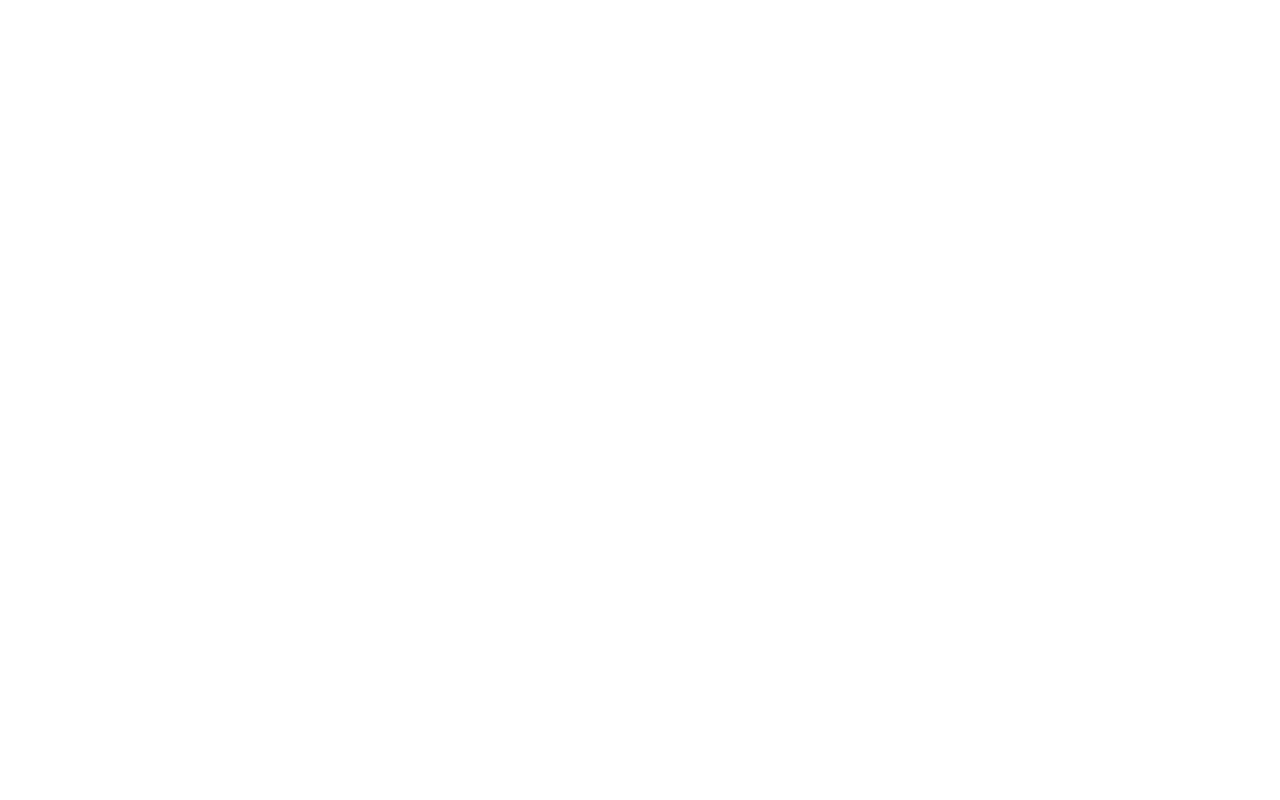
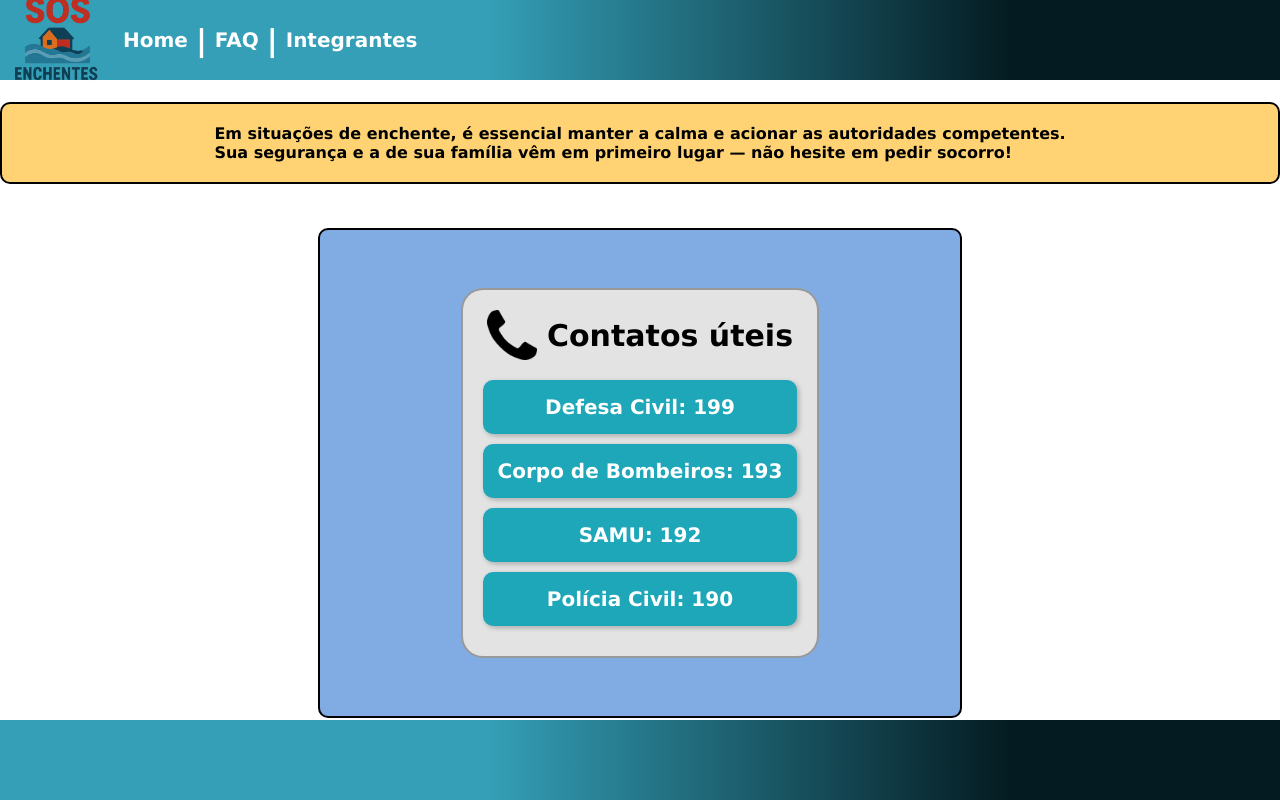
Before and after one commit to SOS-Enchentes/Front_End, a plain HTML site: page Front_End/assets/contatos.html in a window 1280 px wide. Drawn offline with Linux system fonts and the light colour scheme.

Commit message:
Página contatos finalizada, imagens corrigidas, imagem telefone adicionada.

```diff
--- a/Front_End/assets/contatos.html
+++ b/Front_End/assets/contatos.html
@@ -3,9 +3,43 @@
 <head>
     <meta charset="UTF-8">
     <meta name="viewport" content="width=device-width, initial-scale=1.0">
-    <title>Document</title>
+    <link rel="stylesheet" href="./css/style.css">
+    <title>Contatos</title>
 </head>
 <body>
-
+    <header>
+        <img src="./img/logo.png" class="fotologo" alt="Logo">
+        <nav>
+            <ul>
+                <li><a href="paginainicial.html">Home</a></li>
+                <li>|</li>
+                <li><a href="./faq.html">FAQ</a></li>
+                <li>|</li>
+                <li><a href="./integrantes.html">Integrantes</a></li>
+            </ul>
+        </nav>
+    </header>
+    <main>
+        <section class="hero"><br><br>
+            <div class="caixaamarela">
+                <p class="textocaixaamarela">Em situações de enchente, é essencial manter a calma e acionar as autoridades competentes. <br>Sua segurança e a de sua família vêm em primeiro lugar — não hesite em pedir socorro!</p>
+            </div><br><br><br><br>
+            <div class="containerenchente">
+                <div class="containercontato">
+                    <div class="retangulonumeros">
+                        <h3 class="textocontato">
+                            <img src="./img/telefone.png" alt="icone telefone" class="iconetelefone">
+                            Contatos úteis
+                        </h3>
+                        <div class="numeros">Defesa Civil: 199</div>
+                        <div class="numeros">Corpo de Bombeiros: 193</div>
+                        <div class="numeros">SAMU: 192</div>
+                        <div class="numeros">Polícia Civil: 190</div>
+                    </div>
+                </div>
+            </div>
+        </section>
+    </main>
+    <footer></footer>
 </body>
 </html>
--- a/Front_End/assets/css/style.css
+++ b/Front_End/assets/css/style.css
@@ -81,6 +81,10 @@ header nav ul li button{
     background-color: #169ca600;
     margin: 5px;
     margin-top: 8px;
+}
+header nav ul li a:hover {
+  color: blue;
+  text-decoration: underline;
 }
 
 
@@ -212,7 +216,7 @@ header nav ul li button{
   border: 2px solid #000;
   border-radius: 10px;
   padding: 20px;
-  width: 90%px;
+  width: 90%;
   max-width: 600px;
   margin:auto;
 }
@@ -258,8 +262,6 @@ footer{
     min-height: 10vh;
 
 }
-
-
 
 .caixaintegrantes {
   display: flex;
@@ -326,6 +328,73 @@ footer{
 
 .github:hover{
   color: blue;
+}
+
+.caixaamarela {
+  display: flex;
+  align-items: center;
+  justify-content: center;
+  background-color: #FFD374;
+  border: 2px solid #000;
+  border-radius: 10px;
+  padding: 20px;
+  max-width: 1300px;
+  margin: 0 auto;
+
+}
+
+.textocaixaamarela{
+  font-size: 1.6rem;
+  justify-content: center;
+  font-weight: 800;
+}
+
+.containercontato {
+  display: flex;
+  justify-content: center;
+  align-items: center;
+  padding: 40px;
+}
+
+.retangulonumeros {
+  background-color: #e3e3e3;
+  border-radius: 20px;
+  padding: 20px;
+  box-shadow: 0 0 0 2px #999;
+  width: 100%;
+  max-width: 400px;
+  text-align: center;
+  box-sizing: border-box;
+}
+
+.textocontato {
+  display: flex;
+  align-items: center;
+  justify-content: center;
+  font-size: 3rem;
+  font-weight: bold;
+  color: black;
+  margin-bottom: 20px;
+}
+
+.numeros {
+  font-size: 2rem;
+  background-color: #1da7b8;
+  color: white;
+  font-weight: bold;
+  padding: 15px;
+  border-radius: 10px;
+  margin: 10px 0;
+  box-shadow: 2px 2px 5px #33333350;
+}
+.bodycontatos {
+  background-color: #78aee4;
+  font-family: Arial, sans-serif;
+}
+
+.iconetelefone {
+  width: 50px;
+  margin-right: 10px;
 }
 
 @media (max-width: 600px) {
```
Also changed, not shown: Front_End/assets/integrantes.html (+3 -3 lines), Front_End/assets/img/fotoenzo.png (renamed from Front_End/assets/img/Ellipse 70 (1).png), Front_End/assets/img/fotofuka.png (renamed from Front_End/assets/img/Ellipse 71.png), Front_End/assets/img/fotohideki.png (renamed from Front_End/assets/img/Ellipse 68.png), Front_End/assets/img/telefone.png (added).
